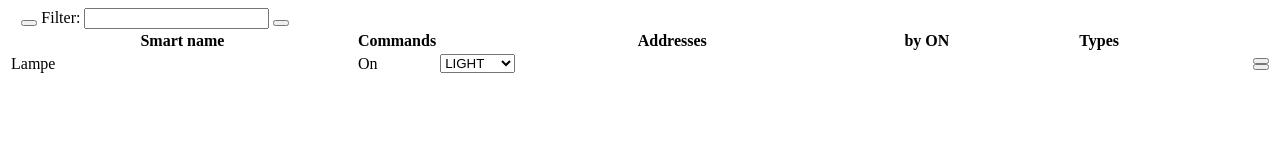
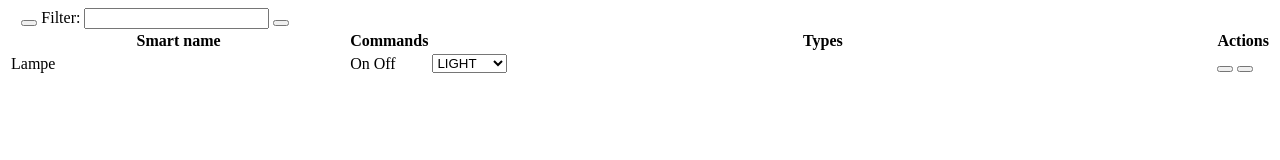
Before and after one commit to stefan-franke/ioBroker.alexa, a website: page admin/index.html in a window 1280 px wide. Drawn offline with Linux system fonts and the light colour scheme.

Commit message:
Update index.html

```diff
--- a/admin/index.html
+++ b/admin/index.html
@@ -57,15 +57,13 @@
         <tr>
           <th style="width: 30%">Smart name</th>
           <th style="width: 100px">Commands</th>
-          <th style="width: 70%">Addresses
-            <span style="float: right; padding-right: 130px">Types</span>
-            <span style="float: right; padding-right: 130px">by ON</span>
-          </th>
+          <th style="width: 70%">Types</th>
+          <th style="width: 95px">Actions</th>
         </tr>
         <tr>
-          <td title="hue.0.light">Lampe</td>
-          <td style="width: 95px">On</td>
-          <td style="width: 95px">
+          <td title="hue.0.light" style="width: 30%">Lampe</td>
+          <td style="width: 100px">On Off</td>
+          <td style="width: 70%">
             <select data-id="hue.0.light" class="type-edit">
               <option value="" >no type</option>
               <option value="LIGHT" selected>LIGHT</option>
```
